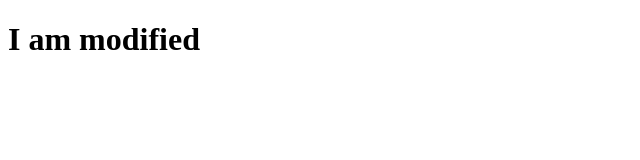
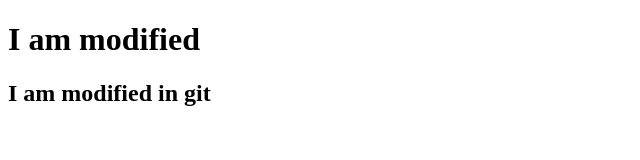
Before and after one commit to accentur/LMSCSS, a plain HTML site: page HTML/Grid.html in a window 1280 px wide. Shown: the whole page, without its empty margins (0-640 px from the left). Drawn offline with Linux system fonts and the light colour scheme.

Commit message:
Updated in git

```diff
--- a/HTML/Grid.html
+++ b/HTML/Grid.html
@@ -4,4 +4,5 @@
 </head>
 <body>
   <h1>I am modified  </h1>
+  <h2>I am modified in git  </h2>
 </body>
```
